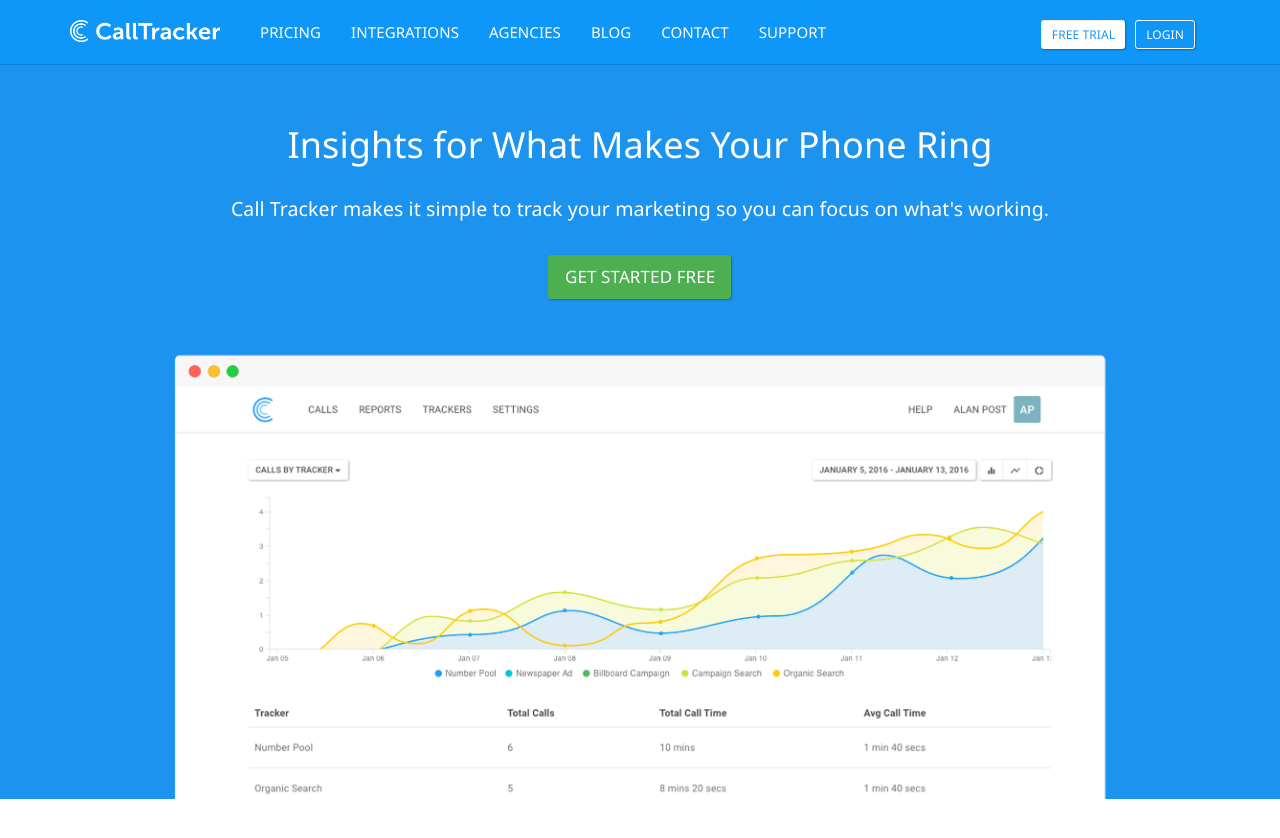
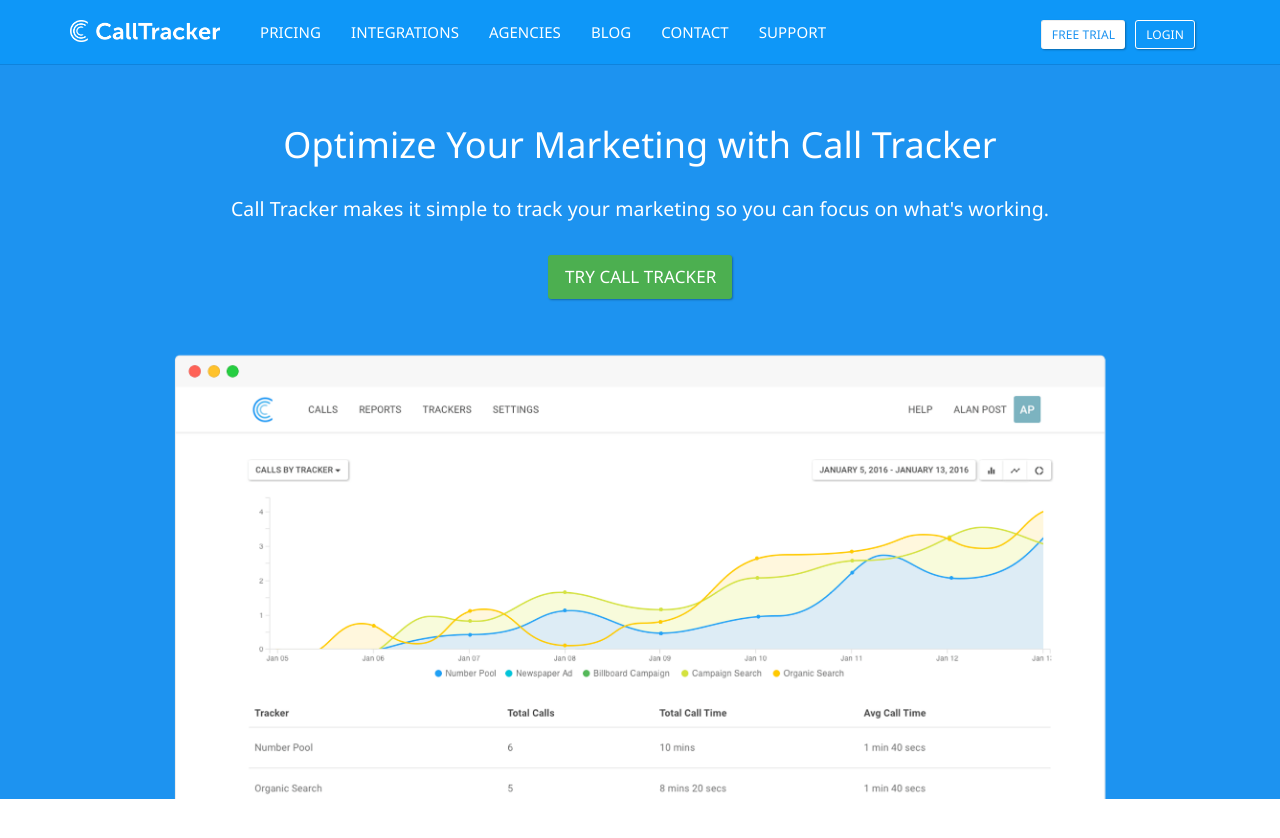
Before and after one commit to sumonst21/calltrackerio-site, a Jekyll site: the page built from index.html, in a window 1280 px wide and 900 px high. Shown: the top 838 px of the window. Built offline with Jekyll 4.4.1, drawn with Linux system fonts in a browser that asks for light colours.

Commit message:
update headline and cta button

```diff
--- a/index.html
+++ b/index.html
@@ -26,13 +26,13 @@
 	<div class="container">
 		<div class="row m-t-30 p-b-10">
 			<div class="col-md-12 text-center">
-				<h1 class="heading-hero m-t-30">Insights for What Makes Your Phone Ring</h1>
+				<h1 class="heading-hero m-t-30">Optimize Your Marketing with Call Tracker</h1>
 				<p class="lead m-t-30">{{ site.name }} makes it simple to track your marketing so you can focus on what's working.</p>
 		</div>
 		</div>
 		<div class="row">
 			<div class="col-md-12 text-center">
-				<a href="https://app.calltracker.io/signup/" class="btn btn-lg btn-success animated pulse">Get Started Free</a>
+				<a href="https://app.calltracker.io/signup/" class="btn btn-lg btn-success animated pulse">Try Call Tracker</a>
 			</div>
 		</div>
 		<div class="row text-center">
```
